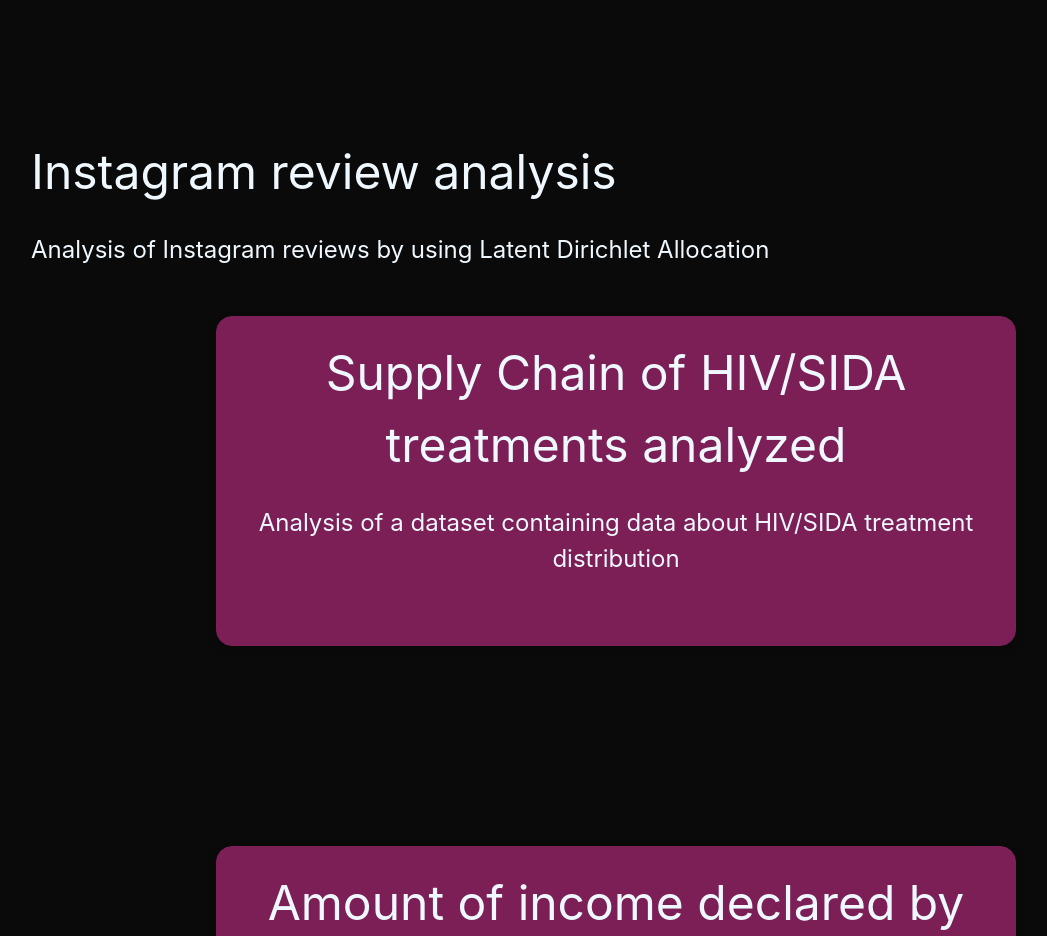
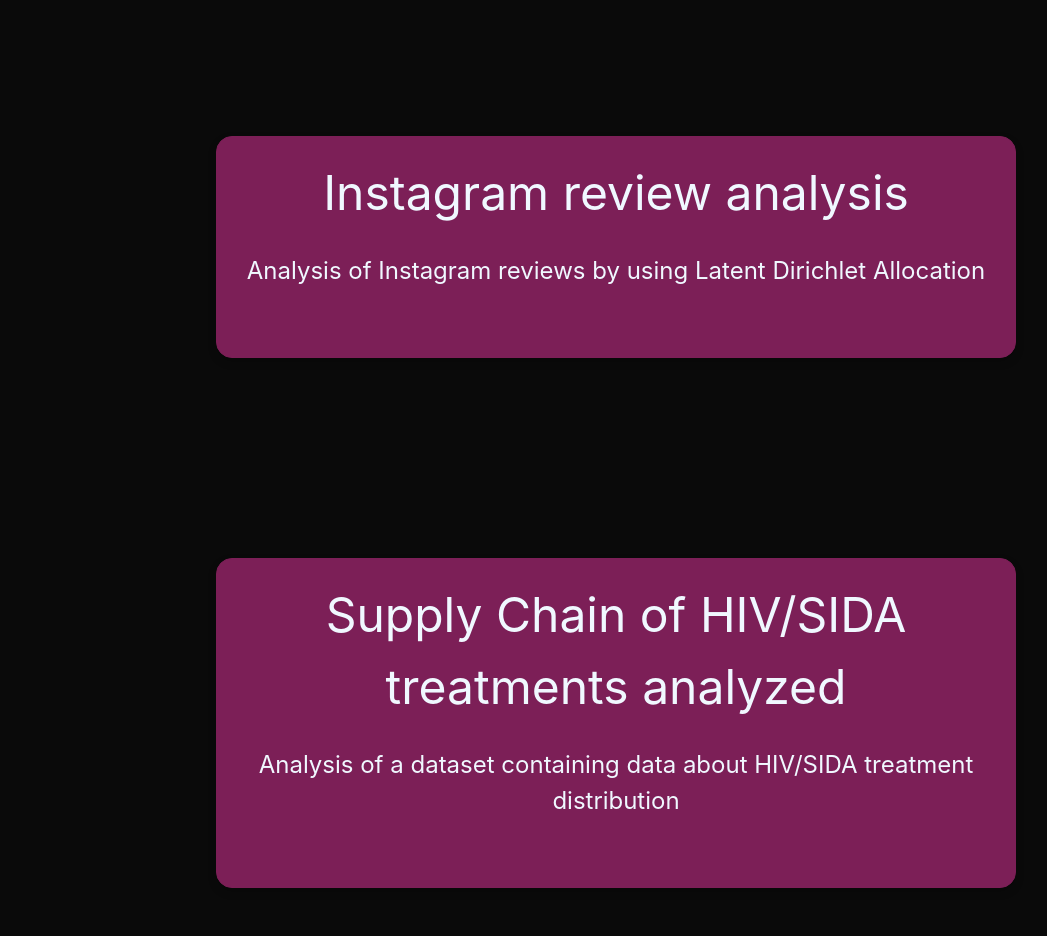
Before and after one commit to mattdeaudouce/MatthieuLambert-Portfolio, a plain HTML site: page index.html in a window 1280 px wide. Shown: the part 2100-3036 px from the top of the page, without its empty margins (24-1071 px from the left). Drawn offline with nearby package versions, Linux system fonts and the light colour scheme.

Commit message:
Update index.html

```diff
--- a/index.html
+++ b/index.html
@@ -312,7 +312,7 @@
             <div class="container2-header">Word frequency analysis</div>
             <div class="container2-subtext">The user can give a link and the program will scrape the paragraphs. Then the words frequency wil be analysed and displayed.</div>
         </div>
-        <div id="instagram-section" class="container">
+        <div id="instagram-section" class="container2">
                 <a href="./Instagram reviews analysis.pdf" class="full-div-link" target="_blank">
             <div class="container2-header">Instagram review analysis</div>
             <div class="container2-subtext">Analysis of Instagram reviews by using Latent Dirichlet Allocation</div>
```
